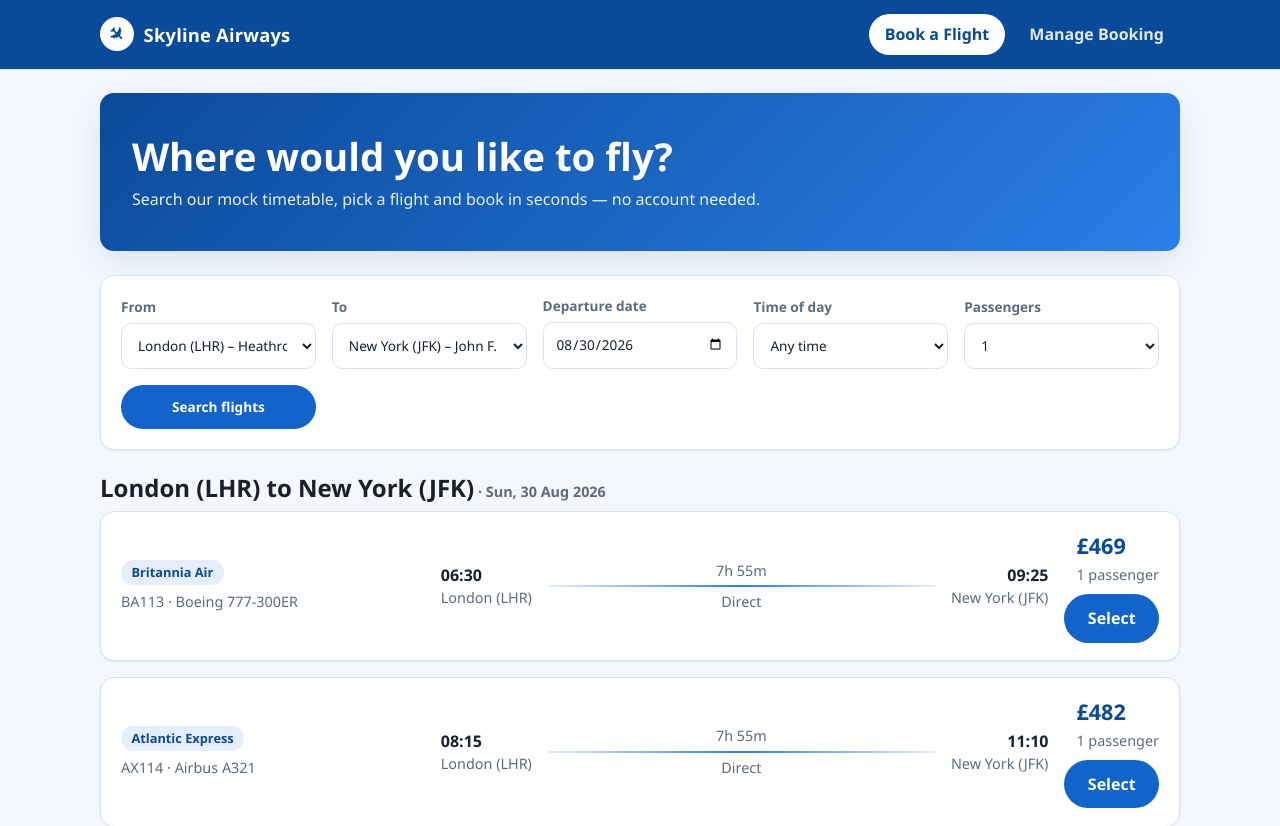
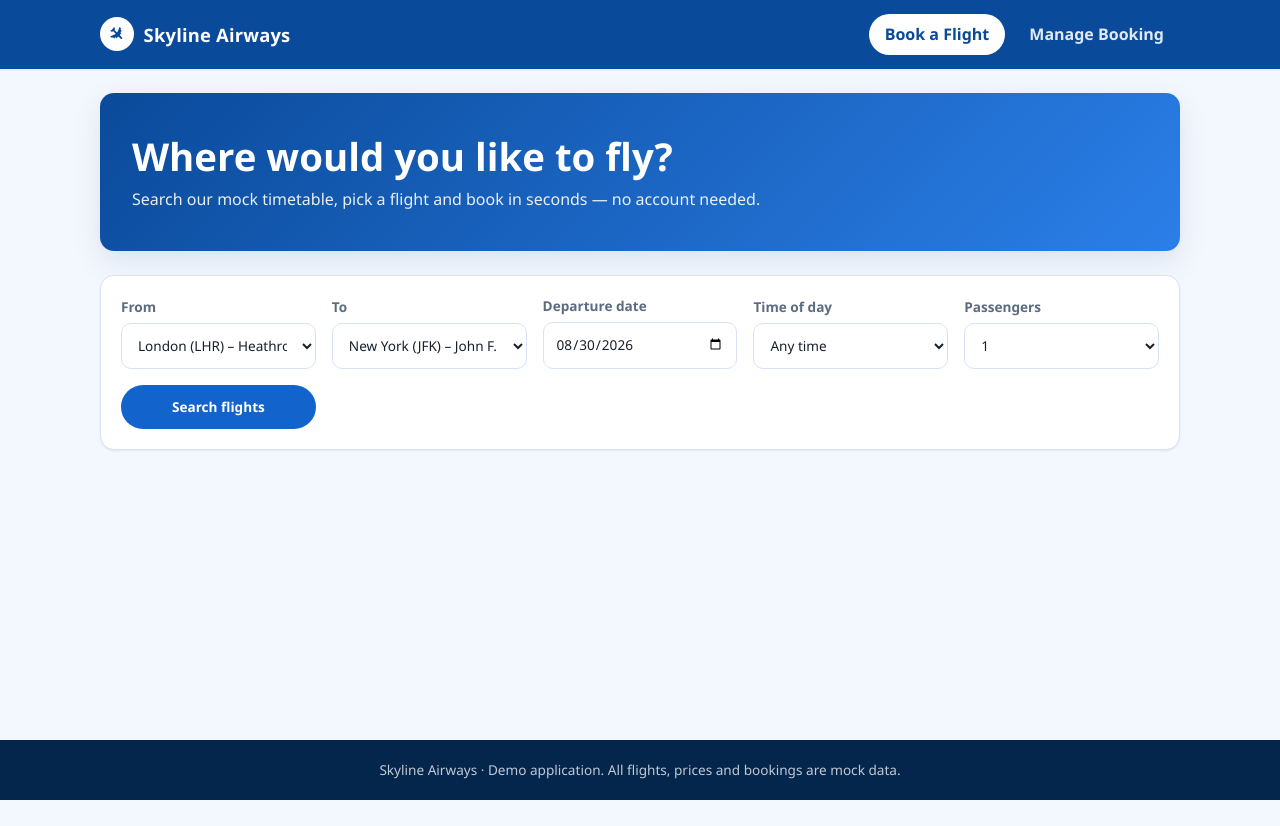
Before and after one commit to MattApiar/Flight-bookings, a React (Vite) app: page /book in a window 1280 px wide. Shown: the top 826 px of the page. After the commit the page ends 800 px from the top, so only its background shows below. Built offline with nearby package versions, Linux system fonts and the light colour scheme.

Commit message:
Show flight results only after searching

```diff
--- a/src/pages/BookFlight.tsx
+++ b/src/pages/BookFlight.tsx
@@ -36,7 +36,7 @@ const defaultCriteria: SearchCriteria = {
 
 export default function BookFlight() {
   const { addBooking } = useBookings();
-  const [criteria, setCriteria] = useState<SearchCriteria | null>(defaultCriteria);
+  const [criteria, setCriteria] = useState<SearchCriteria | null>(null);
   const [selectedFlight, setSelectedFlight] = useState<Flight | null>(null);
   const [passenger, setPassenger] = useState({ name: '', email: '', phone: '' });
   const [confirmation, setConfirmation] = useState<Booking | null>(null);
```
Also changed, not shown: 1 other file (tests, documents, lock files or other folders).
